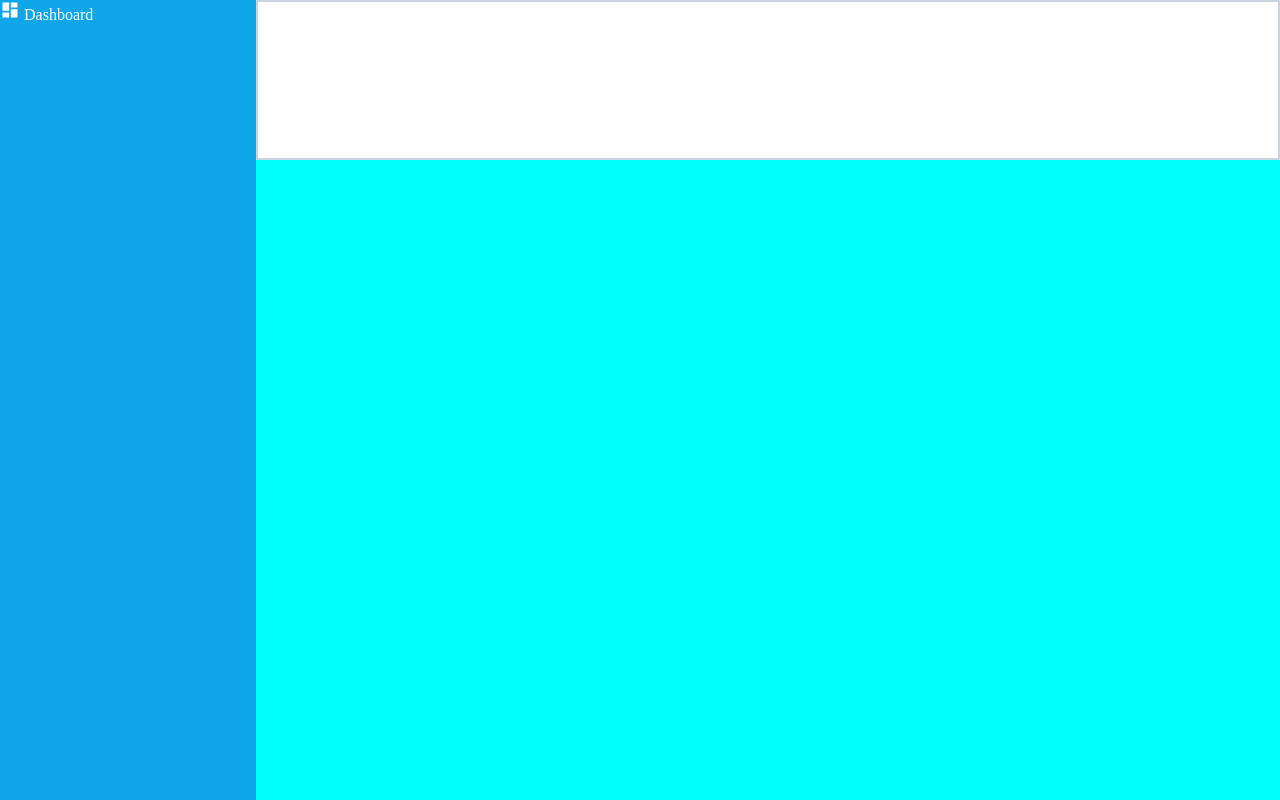
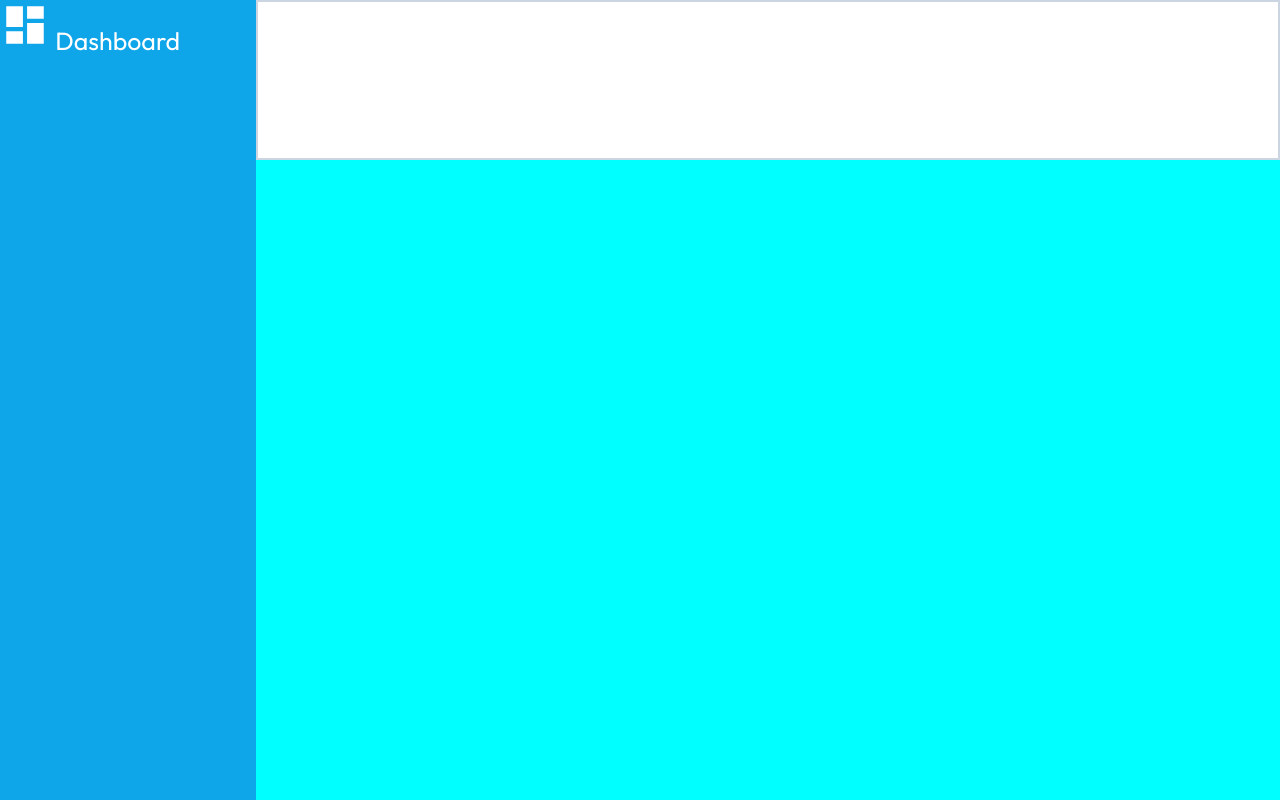
Before and after one commit to AliHassanL12/Admin-Dashboard, a plain HTML site: page index.html in a window 1280 px wide. Drawn offline with Linux system fonts and the light colour scheme.

Commit message:
Import & Set font-family

```diff
--- a/style.css
+++ b/style.css
@@ -1,4 +1,7 @@
+@import url('https://fonts.googleapis.com/css2?family=Outfit&display=swap');
+
 body {
+    font-family: 'Outfit', sans-serif;
     margin: 0;
     padding: 0;
     background-color: #cbd5e1;
@@ -31,10 +34,11 @@ body {
 .dashboard-icon,
 .icon {
     color: white;
+    font-size: 25px;
 }
 
 .dashboard-icon .icon {
     fill: white;
-    width: 20px;
-    height: 20px;
+    width: 50px;
+    height: 50px;
 }
```
